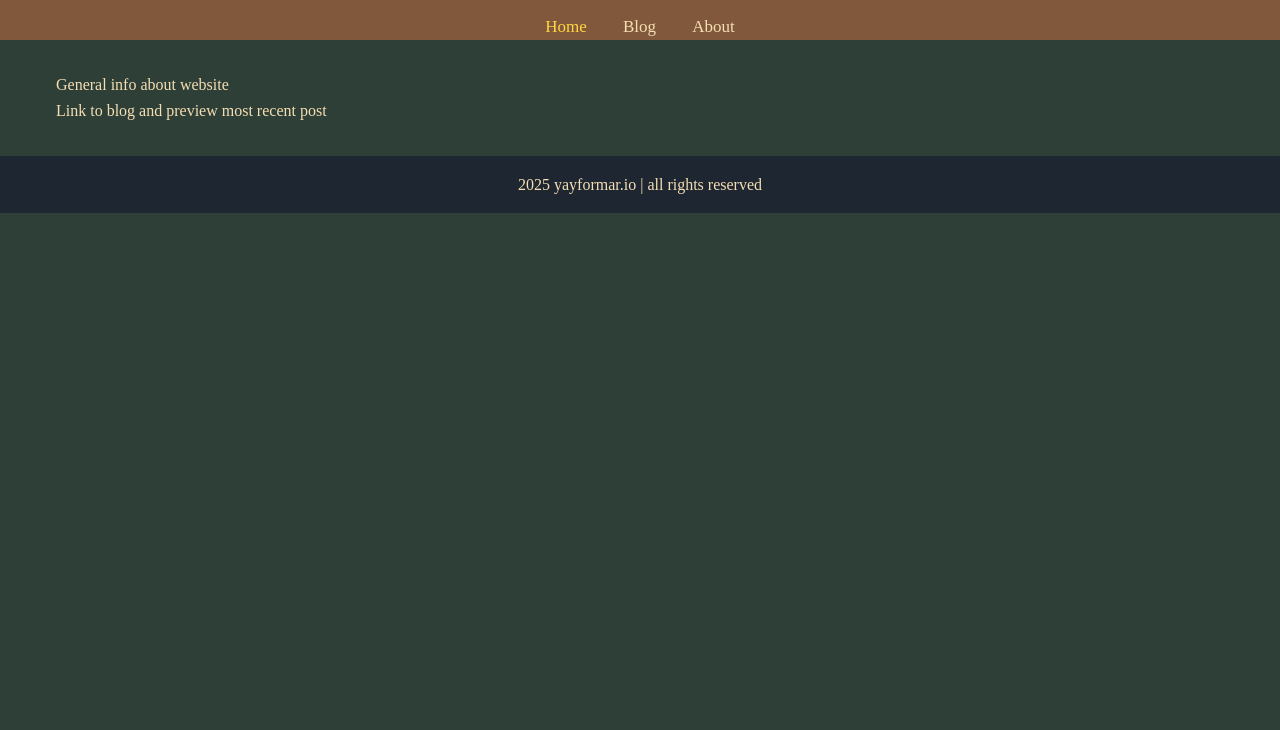
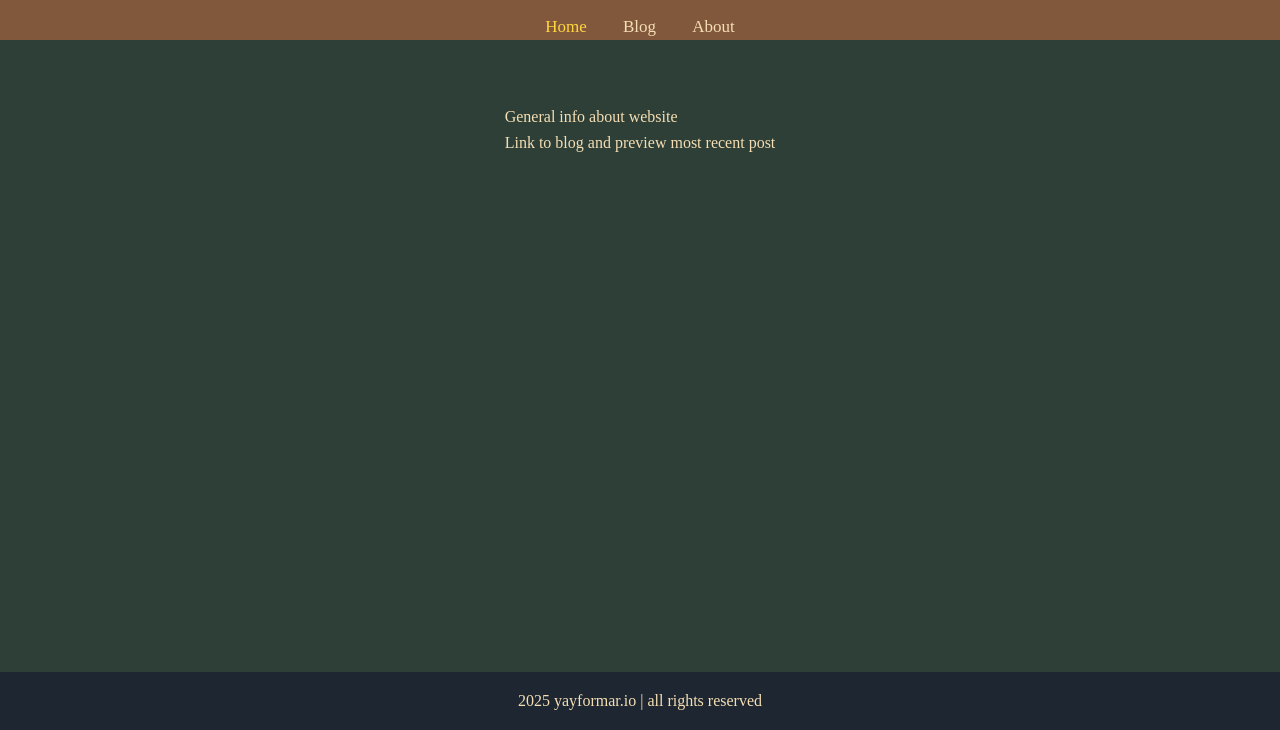
Before and after one commit to yayformario/yayformario.github.io, an Eleventy site: page src/index.njk in a window 1280 px wide. Shown: the part 70-800 px from the top of the page. Built offline with nearby package versions, Linux system fonts and the light colour scheme; Eleventy itself is replaced by a stand-in of ours; files that its build step writes are made by us from their sources.

Commit message:
modified CSS to ensure footer is planted at the bottom of the page

```diff
--- a/src/_includes/baseTemplate.njk
+++ b/src/_includes/baseTemplate.njk
@@ -14,7 +14,7 @@
         <title> {{title}} </title>
         <link rel="stylesheet" href="/css/global.css">
         <!-- Additional styles that might be required -->
-        {% block styles %}{% endblock %}
+        <!-- {% block styles %}{% endblock %} -->
 
         <!-- Netlify Identity Widget: For Netlify's built-in authentication service 'Identity' -->
         <script src="https://identity.netlify.com/v1/netlify-identity-widget.js"></script>
@@ -33,7 +33,10 @@
                 - included in front matter of the file
         -->
         <!-- Markdown content goes here -->
-        {{ content | safe }}
+        <main>
+            {{ content | safe }}
+        </main>
+
 
         <!-- Footer amd javascript-->
         {% include 'footer.njk'%}
--- /dev/null
+++ b/src/blog/posts/posts.json
@@ -0,0 +1,6 @@
+{
+    "author": "Mario Huerta",
+    "layout": "baseTemplate.njk",
+    "websiteTitle": "yayformar.io",
+    "tags": ["post"]
+}
--- a/src/css/global.css
+++ b/src/css/global.css
@@ -5,16 +5,17 @@
 TODO:
 Light academia coloring for light mode
 
-*****************/
-
-/*
+Disclaimer:
 I try my best to organize things with a top/bottom approach
 Also like to organize things as:
 - Colors
 - Padding
 - Text
-*/
+*****************/
 
+/*****************
+Basic rules after resetting styles
+*****************/
 /* Reset styles */
 * {
   margin: 0;
@@ -66,6 +67,8 @@
   color: hsl(47, 100%, 63%);
 }
 
+
+
 body{
   background: var(--background);
   color: var(--foreground);
@@ -91,7 +94,41 @@
   width: 100%;
 }
 
-/* Mobile stuff */
+/*****************
+Specific css for a 'sticky footer' on the bottom of the page
+- stretch the whole body the full height of the screen
+- stack the elements vertically (header, nav, main, footer)
+- let <main> grow to fill all the leftover vertical space between header/nav and footer
+*****************/
+
+/*
+By default: <html> and <body> only grow as tall as their content
+  - height: 100% ensures that they stretch to fill the full viewport height
+  - helps create a 'floor' for the footer to sit on
+*/
+html, body {
+  height: 100%;
+}
+
+/*
+<body> by default is a block container
+  - converting it into a flex container for flex layout algo
+  - allows control of direction, spacing, growth, and alignment of children
+
+flex-direction: column
+  - makes children stack vertically (top to bottom)
+*/
+body {
+  display: flex;
+  flex-direction: column;
+}
+
+main {
+  flex: 1;
+}
+/*****************
+Mobile stuff
+*****************/
 @media (max-width: 768px) {
   /*Center top navigation and let them wrap*/
   .topnav {
```
